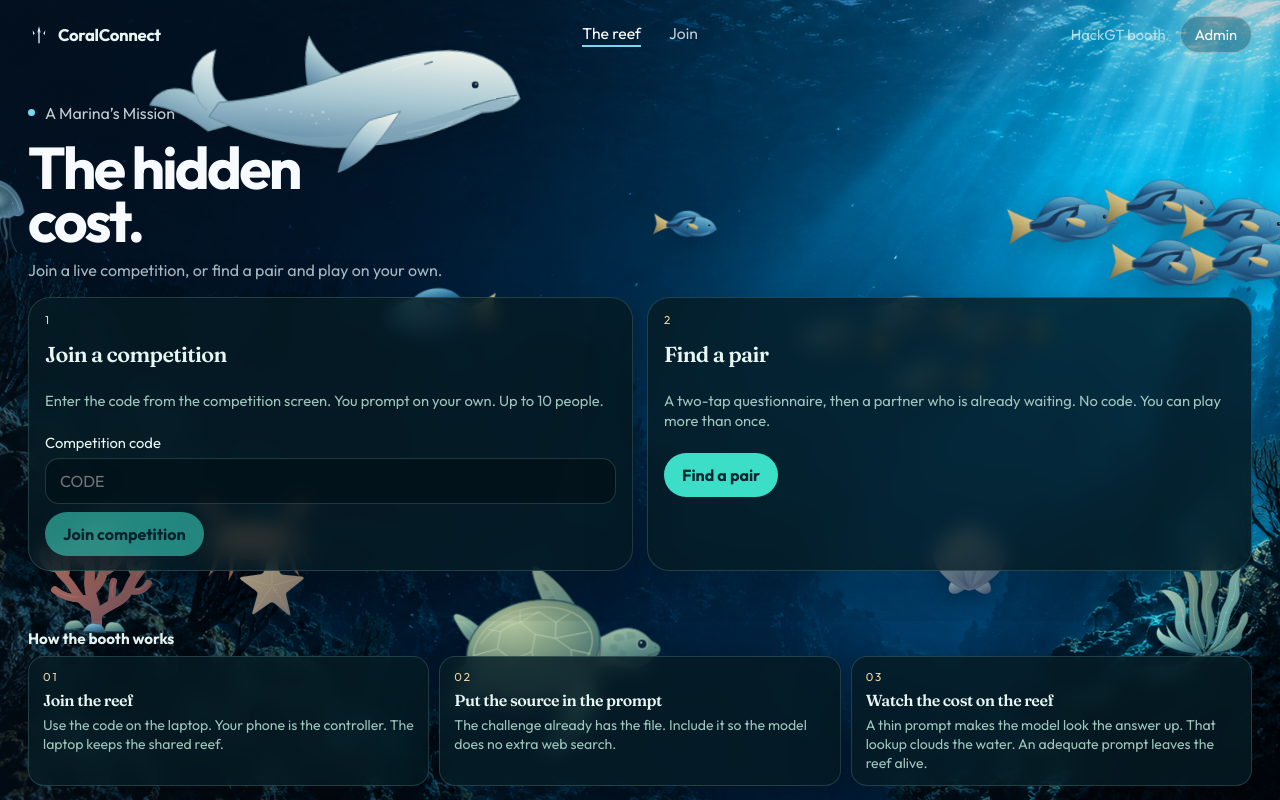
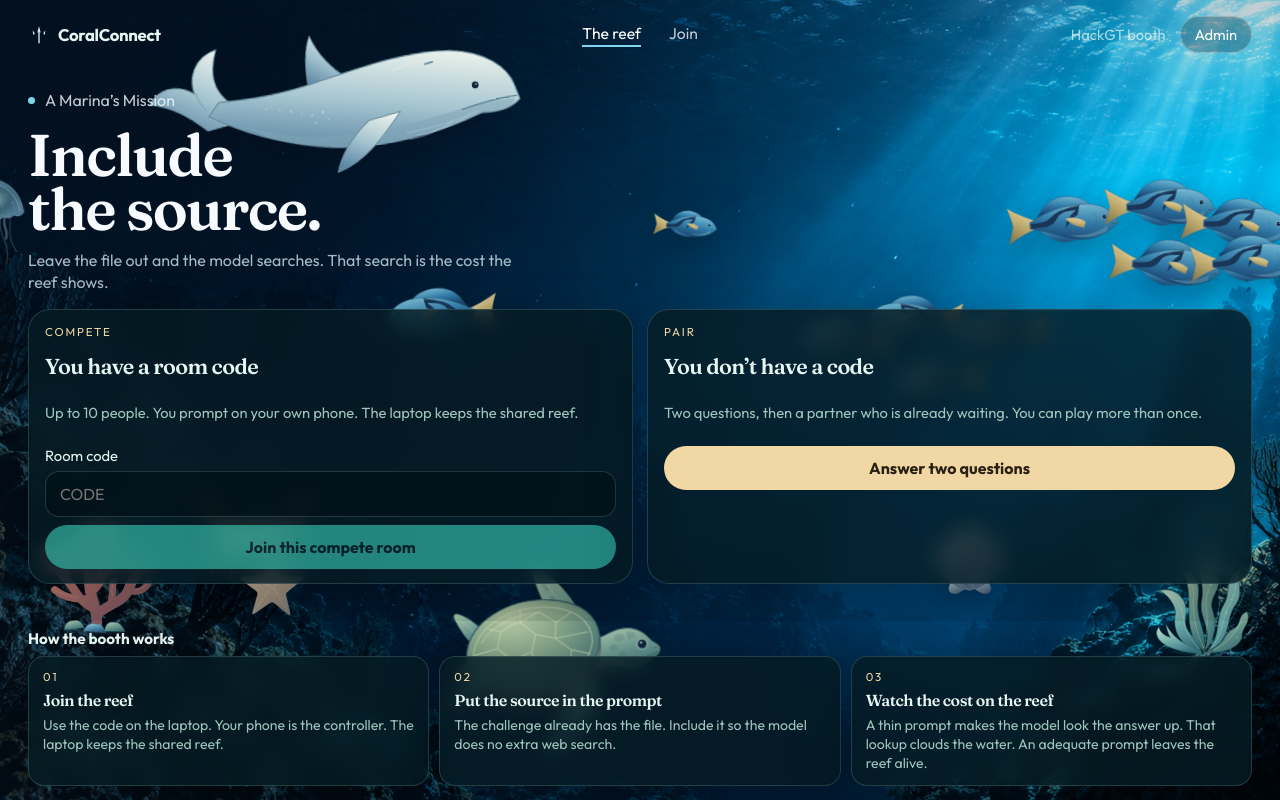
Before and after one commit to Yd025/CoralConnect, a Next.js app in the folder frontend/: page / in a window 1280 px wide. Built offline with nearby package versions, Linux system fonts and the light colour scheme.

Commit message:
Say what the landing actually asks people to do.
The title names the source rule, and the two buttons say join a compete room or answer the pair questions.

Co-authored-by: Darius McQueen <CoDari1@users.noreply.github.com>

```diff
--- a/frontend/app/globals.css
+++ b/frontend/app/globals.css
@@ -349,11 +349,11 @@ body:has(.admin-page) { height: 100dvh; overflow: hidden; }
   display: block;
 }
 .landing h1 {
-  font-family: var(--font-sans), "Avenir Next", sans-serif;
-  font-weight: 650;
-  font-size: clamp(2.6rem, 4.6vw, 4.4rem);
-  line-height: 0.9;
-  letter-spacing: -0.048em;
+  font-family: var(--font-display), Georgia, serif;
+  font-weight: 560;
+  font-size: clamp(2.6rem, 4.6vw, 4.2rem);
+  line-height: 0.92;
+  letter-spacing: -0.03em;
   color: #f7fbff;
   margin: 0;
 }
@@ -378,7 +378,7 @@ body:has(.admin-page) { height: 100dvh; overflow: hidden; }
 .landing .choice.stack { gap: 8px; }
 .landing .choice h2 { font-size: 1.35rem; }
 .landing .choice .muted { font-size: 0.92rem; line-height: 1.35; }
-.landing .choice .btn { justify-self: start; }
+.landing .choice .btn { width: 100%; }
 .landing-stage { overflow: hidden; }
 .podium { list-style: none; margin: 0; padding: 0; display: grid; gap: 12px; }
 .podium li { display: grid; grid-template-columns: auto 1fr auto auto; gap: 12px; align-items: center; }
--- a/frontend/app/page.tsx
+++ b/frontend/app/page.tsx
@@ -48,17 +48,17 @@ export default function HomePage() {
 
           <section className="hero" aria-labelledby="hero-title">
             <p className="hero-kicker"><i />A Marina’s Mission</p>
-            <h1 id="hero-title">The hidden<br />cost.</h1>
+            <h1 id="hero-title">Include<br />the source.</h1>
             <p className="lede">
-              Join a live competition, or find a pair and play on your own.
+              Leave the file out and the model searches. That search is the cost the reef shows.
             </p>
             <div className="choice-grid">
               <form id="join" className="panel stack choice" onSubmit={join}>
-                <p className="eyebrow">1</p>
-                <h2>Join a competition</h2>
-                <p className="muted">Enter the code from the competition screen. You prompt on your own. Up to 10 people.</p>
+                <p className="eyebrow">Compete</p>
+                <h2>You have a room code</h2>
+                <p className="muted">Up to 10 people. You prompt on your own phone. The laptop keeps the shared reef.</p>
                 <label htmlFor="game-code">
-                  Competition code
+                  Room code
                   <input
                     id="game-code"
                     value={code}
@@ -70,13 +70,13 @@ export default function HomePage() {
                     placeholder="CODE"
                   />
                 </label>
-                <button className="btn" type="submit" disabled={!code}>Join competition</button>
+                <button className="btn" type="submit" disabled={!code}>Join this compete room</button>
               </form>
               <a className="panel stack choice" href="/collaborate">
-                <p className="eyebrow">2</p>
-                <h2>Find a pair</h2>
-                <p className="muted">A two-tap questionnaire, then a partner who is already waiting. No code. You can play more than once.</p>
-                <span className="btn">Find a pair</span>
+                <p className="eyebrow">Pair</p>
+                <h2>You don’t have a code</h2>
+                <p className="muted">Two questions, then a partner who is already waiting. You can play more than once.</p>
+                <span className="btn btn-warm">Answer two questions</span>
               </a>
             </div>
           </section>
```
